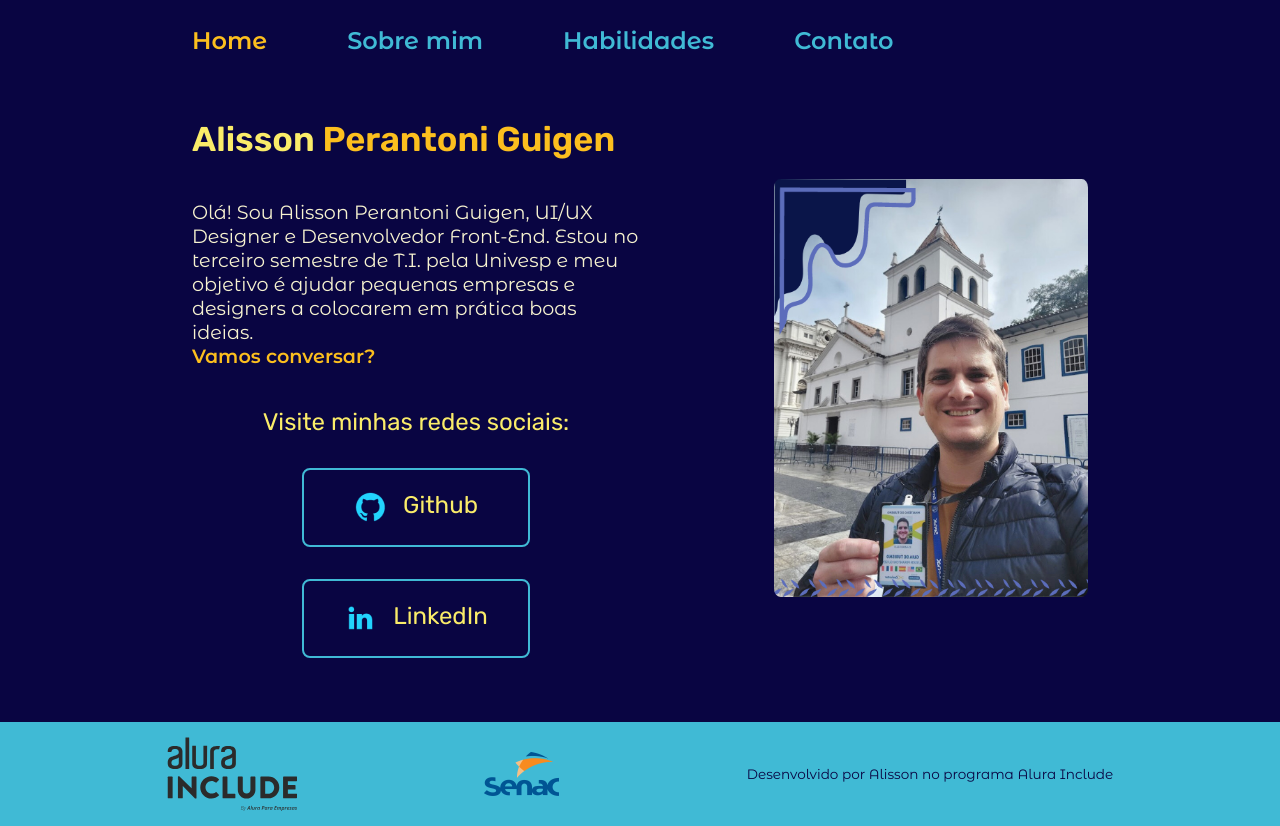
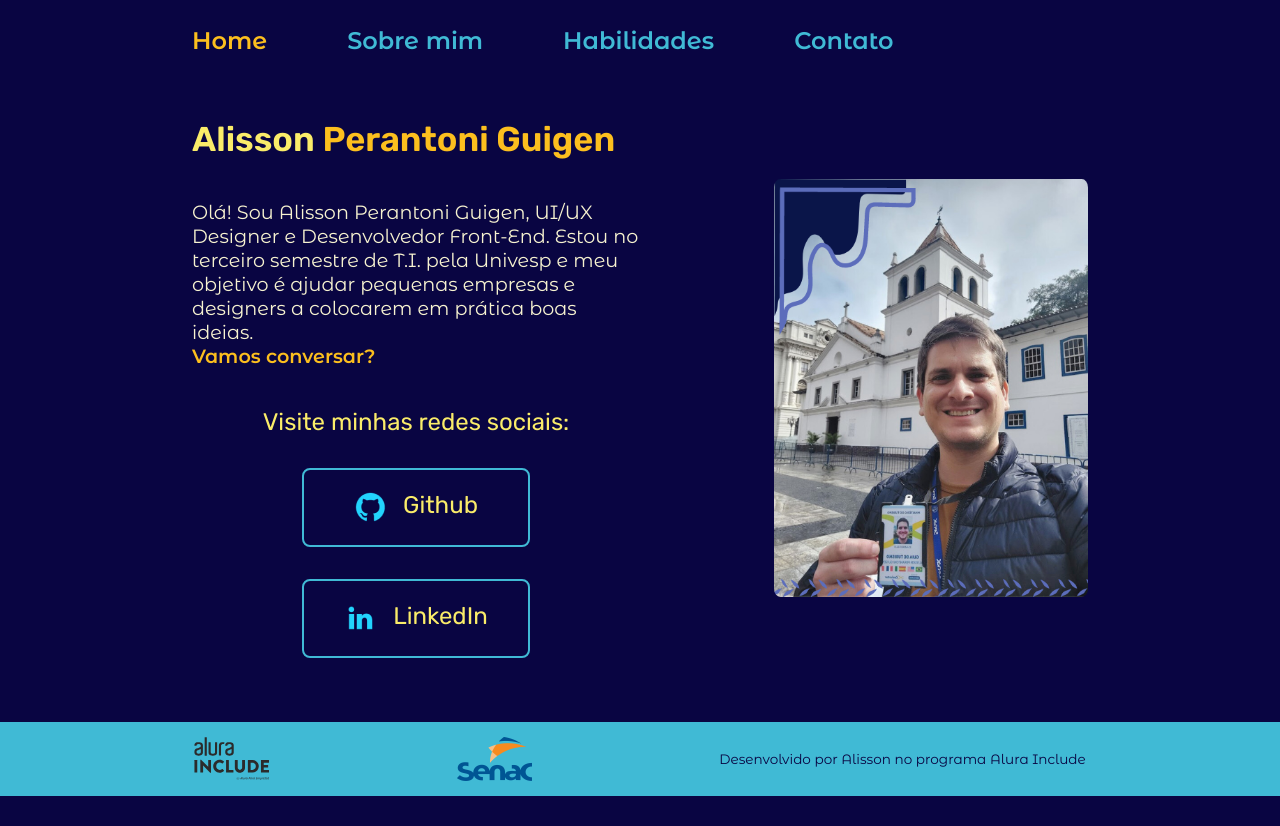
Before and after one commit to aliperantoni/projetoAluraInclude, a plain HTML site: page index.html in a window 1280 px wide. After the commit the page ends 800 px from the top, so only its background shows below. Drawn offline with Linux system fonts and the light colour scheme.

Commit message:
Add files via upload

```diff
--- a/index.html
+++ b/index.html
@@ -4,8 +4,8 @@
     <meta charset="UTF-8">
     <meta name="viewport" content="width=device-width, initial-scale=1.0">
     <title>Alisson Perantoni Guigen - Home</title>
-    <link rel="stylesheet" href="styles/styles.css">
-    <link rel="stylesheet" href="styles/responsividade.css">
+    <link rel="stylesheet" href="./styles/styles.css">
+    <link rel="stylesheet" href="./styles/responsividade.css">
     <link rel="icon" type="image/x-icon" href="./assets/favicon.svg">
 </head>
 <body>
@@ -35,12 +35,12 @@
     </main>
 
     <footer class="rodape">
-        <img src="./assets/Logo_Alura_Include.svg" alt="Logotipo Alura Include">
+        <img class="rodape__logotipos" src="./assets/Logo_Alura_Include.svg" alt="Logotipo Alura Include">
         <img class="rodape__logotipos" src="./assets/logosenac.png" alt="Logotipo do Senac">
         <p>Desenvolvido por Alisson no programa Alura Include</p>
     </footer>
 
-    <script src="script/main.js"></script>
+    <script src="./script/main.js"></script>
 
 </body>
 </html>
```
Also changed, not shown: about.html (+3 -3 lines), contact.html (+3 -3 lines), skills.html (+3 -3 lines).
